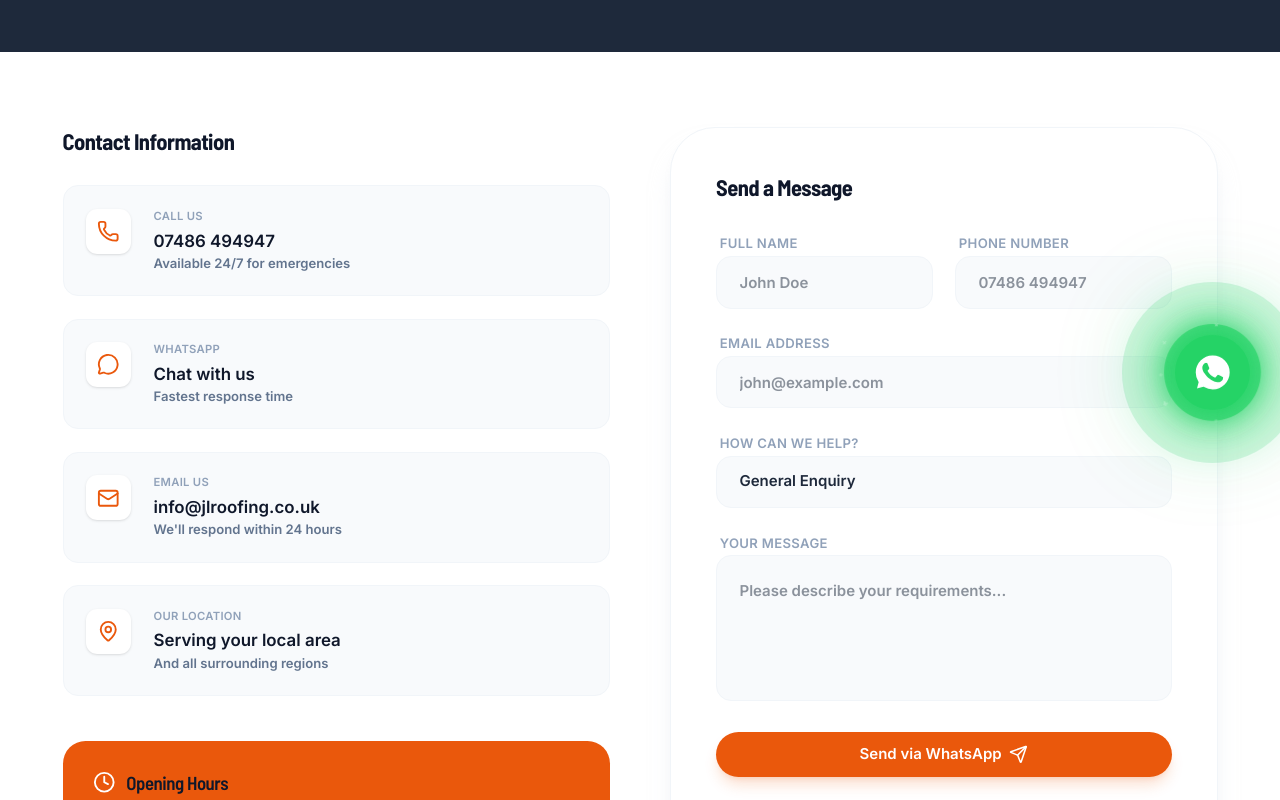
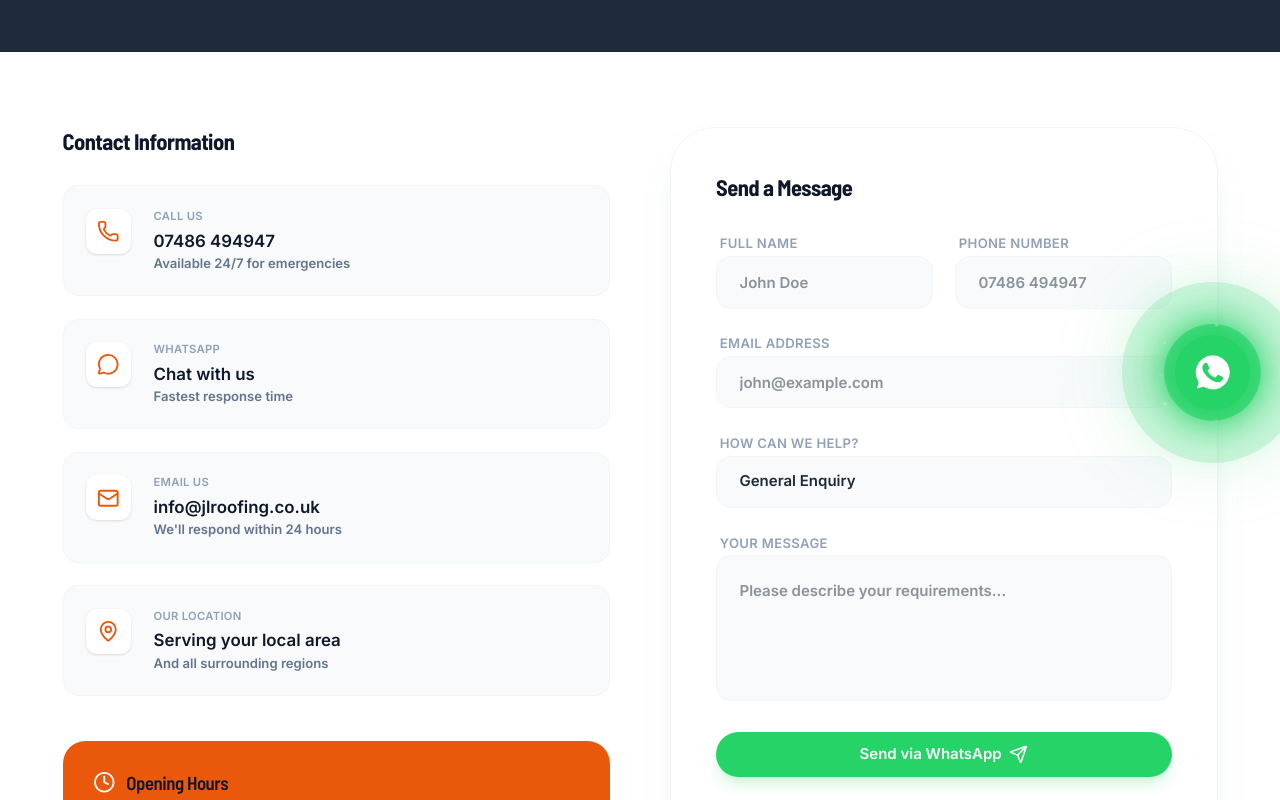
Before and after one commit to zahramaryam393-code/jl-roofing, a Next.js app: page /contact in a window 1280 px wide. Shown: the part 360-1160 px from the top of the page. Built offline with nearby package versions, Linux system fonts and the light colour scheme.

Commit message:
Contact form

```diff
--- a/app/contact/page.tsx
+++ b/app/contact/page.tsx
@@ -1,6 +1,6 @@
 import { Section, SectionHeader } from "@/components/Section"
-import { Phone, Mail, MapPin, Clock, MessageCircle, Send, ShieldCheck, ChevronRight } from "lucide-react"
-import { Button } from "@/components/ui/button"
+import { Phone, Mail, MapPin, Clock, MessageCircle, ShieldCheck, ChevronRight } from "lucide-react"
+import { ContactForm } from "@/components/ContactForm"
 
 export default function ContactPage() {
   return (
@@ -72,65 +72,7 @@ export default function ContactPage() {
             </div>
 
             {/* Contact Form */}
-            <div className="p-8 md:p-12 rounded-[3rem] bg-white border border-slate-100 shadow-xl shadow-slate-200/50">
-              <h3 className="text-2xl font-bold mb-8 tracking-tight">Send a Message</h3>
-              <form className="space-y-6">
-                <div className="grid grid-cols-1 md:grid-cols-2 gap-6">
-                  <div className="space-y-2">
-                    <label className="text-sm font-semibold uppercase tracking-wide text-slate-400 ml-1">Full Name</label>
-                    <input
-                      type="text"
-                      placeholder="John Doe"
-                      className="w-full h-14 px-6 rounded-2xl bg-slate-50 border border-slate-100 focus:outline-none focus:ring-2 focus:ring-accent/20 focus:border-accent font-semibold transition-all"
-                    />
-                  </div>
-                  <div className="space-y-2">
-                    <label className="text-sm font-semibold uppercase tracking-wide text-slate-400 ml-1">Phone Number</label>
-                    <input
-                      type="tel"
-                      placeholder="07486 494947"
-                      className="w-full h-14 px-6 rounded-2xl bg-slate-50 border border-slate-100 focus:outline-none focus:ring-2 focus:ring-accent/20 focus:border-accent font-semibold transition-all"
-                    />
-                  </div>
-                </div>
-
-                <div className="space-y-2">
-                  <label className="text-sm font-semibold uppercase tracking-wide text-slate-400 ml-1">Email Address</label>
-                  <input
-                    type="email"
-                    placeholder="john@example.com"
-                    className="w-full h-14 px-6 rounded-2xl bg-slate-50 border border-slate-100 focus:outline-none focus:ring-2 focus:ring-accent/20 focus:border-accent font-semibold transition-all"
-                  />
-                </div>
-
-                <div className="space-y-2">
-                  <label className="text-sm font-semibold uppercase tracking-wide text-slate-400 ml-1">How can we help?</label>
-                  <select className="w-full h-14 px-6 rounded-2xl bg-slate-50 border border-slate-100 focus:outline-none focus:ring-2 focus:ring-accent/20 focus:border-accent font-semibold transition-all appearance-none">
-                    <option>General Enquiry</option>
-                    <option>Roof Repair Quote</option>
-                    <option>New Roof Quote</option>
-                    <option>Guttering / Fascias</option>
-                    <option>Emergency Repair</option>
-                  </select>
-                </div>
-
-                <div className="space-y-2">
-                  <label className="text-sm font-semibold uppercase tracking-wide text-slate-400 ml-1">Your Message</label>
-                  <textarea
-                    rows={4}
-                    placeholder="Please describe your requirements..."
-                    className="w-full p-6 rounded-2xl bg-slate-50 border border-slate-100 focus:outline-none focus:ring-2 focus:ring-accent/20 focus:border-accent font-semibold transition-all resize-none"
-                  />
-                </div>
-
-                <Button size="lg" className="w-full h-12 font-semibold group" asChild>
-                  <a href="https://wa.me/447486494947" target="_blank" rel="noopener noreferrer">
-                    Send via WhatsApp
-                    <Send className="ml-2 w-5 h-5 group-hover:translate-x-1 group-hover:-translate-y-1 transition-transform" />
-                  </a>
-                </Button>
-              </form>
-            </div>
+            <ContactForm />
           </div>
         </Section>
       </div>
--- /dev/null
+++ b/components/ContactForm.tsx
@@ -0,0 +1,110 @@
+"use client"
+
+import { useState } from "react"
+import { Send } from "lucide-react"
+import { Button } from "@/components/ui/button"
+
+const whatsappPhone = "447486494947"
+
+export function ContactForm() {
+  const [name, setName] = useState("")
+  const [phone, setPhone] = useState("")
+  const [email, setEmail] = useState("")
+  const [service, setService] = useState("General Enquiry")
+  const [message, setMessage] = useState("")
+
+  const handleSubmit = (event: React.FormEvent<HTMLFormElement>) => {
+    event.preventDefault()
+
+    const whatsappText = [
+      `Hi JL Roofing,`,`My name is ${name}.`,`Phone: ${phone}.`,`Email: ${email}.`,
+      `Service: ${service}.`,`Message: ${message || "No additional information provided."}`,
+    ].join(" ")
+
+    const encodedText = encodeURIComponent(whatsappText)
+    const whatsappUrl = `https://wa.me/${whatsappPhone}?text=${encodedText}`
+
+    window.location.href = whatsappUrl
+  }
+
+  return (
+    <div className="p-8 md:p-12 rounded-[3rem] bg-white border border-slate-100 shadow-xl shadow-slate-200/50">
+      <h3 className="text-2xl font-bold mb-8 tracking-tight">Send a Message</h3>
+      <form onSubmit={handleSubmit} className="space-y-6">
+        <div className="grid grid-cols-1 md:grid-cols-2 gap-6">
+          <div className="space-y-2">
+            <label className="text-sm font-semibold uppercase tracking-wide text-slate-400 ml-1">Full Name</label>
+            <input
+              type="text"
+              name="name"
+              value={name}
+              onChange={(event) => setName(event.target.value)}
+              placeholder="John Doe"
+              required
+              className="w-full h-14 px-6 rounded-2xl bg-slate-50 border border-slate-100 focus:outline-none focus:ring-2 focus:ring-accent/20 focus:border-accent font-semibold transition-all"
+            />
+          </div>
+          <div className="space-y-2">
+            <label className="text-sm font-semibold uppercase tracking-wide text-slate-400 ml-1">Phone Number</label>
+            <input
+              type="tel"
+              name="phone"
+              value={phone}
+              onChange={(event) => setPhone(event.target.value)}
+              placeholder="07486 494947"
+              required
+              className="w-full h-14 px-6 rounded-2xl bg-slate-50 border border-slate-100 focus:outline-none focus:ring-2 focus:ring-accent/20 focus:border-accent font-semibold transition-all"
+            />
+          </div>
+        </div>
+
+        <div className="space-y-2">
+          <label className="text-sm font-semibold uppercase tracking-wide text-slate-400 ml-1">Email Address</label>
+          <input
+            type="email"
+            name="email"
+            value={email}
+            onChange={(event) => setEmail(event.target.value)}
+            placeholder="john@example.com"
+            required
+            className="w-full h-14 px-6 rounded-2xl bg-slate-50 border border-slate-100 focus:outline-none focus:ring-2 focus:ring-accent/20 focus:border-accent font-semibold transition-all"
+          />
+        </div>
+
+        <div className="space-y-2">
+          <label className="text-sm font-semibold uppercase tracking-wide text-slate-400 ml-1">How can we help?</label>
+          <select
+            name="service"
+            value={service}
+            onChange={(event) => setService(event.target.value)}
+            required
+            className="w-full h-14 px-6 rounded-2xl bg-slate-50 border border-slate-100 focus:outline-none focus:ring-2 focus:ring-accent/20 focus:border-accent font-semibold transition-all appearance-none"
+          >
+            <option>General Enquiry</option>
+            <option>Roof Repair Quote</option>
+            <option>New Roof Quote</option>
+            <option>Guttering / Fascias</option>
+            <option>Emergency Repair</option>
+          </select>
+        </div>
+
+        <div className="space-y-2">
+          <label className="text-sm font-semibold uppercase tracking-wide text-slate-400 ml-1">Your Message</label>
+          <textarea
+            name="message"
+            rows={4}
+            value={message}
+            onChange={(event) => setMessage(event.target.value)}
+            placeholder="Please describe your requirements..."
+            className="w-full p-6 rounded-2xl bg-slate-50 border border-slate-100 focus:outline-none focus:ring-2 focus:ring-accent/20 focus:border-accent font-semibold transition-all resize-none"
+          />
+        </div>
+
+        <Button size="lg" variant="whatsapp" className="w-full h-12 font-semibold" type="submit">
+          Send via WhatsApp
+          <Send className="ml-2 w-5 h-5" />
+        </Button>
+      </form>
+    </div>
+  )
+}
```
